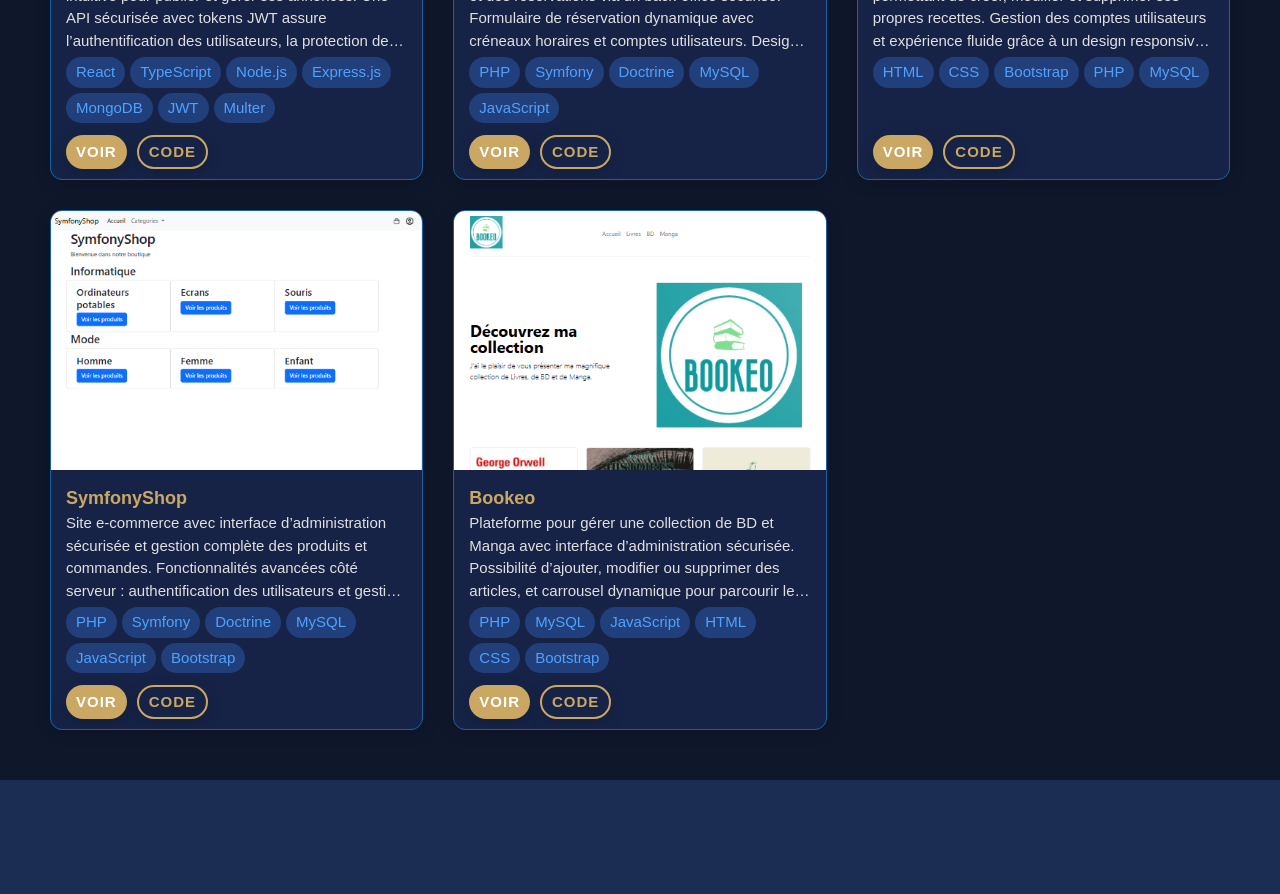
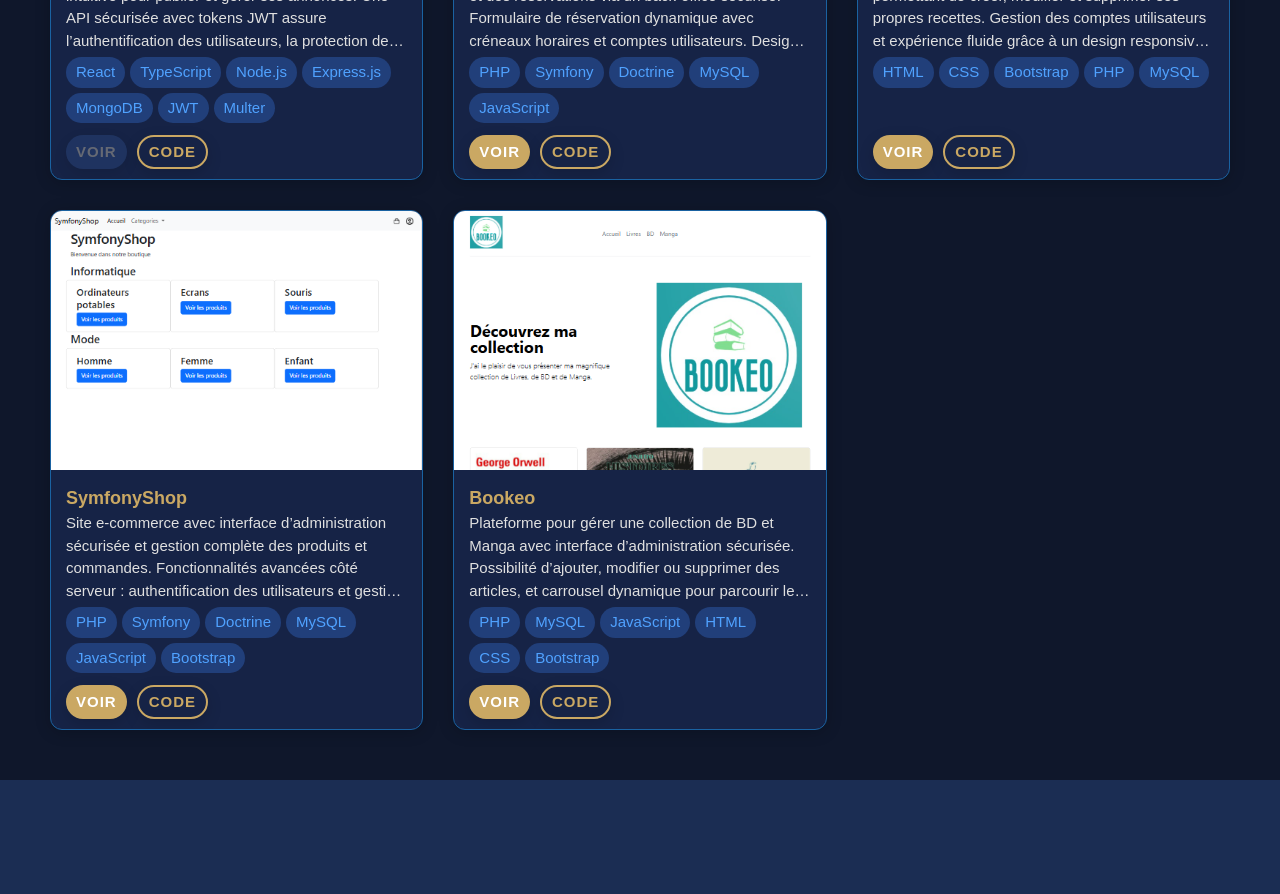
Before and after one commit to AlexDelapierre/Portfolio-React, a React (Create React App) app: page / in a window 1280 px wide. Shown: the part 2940-3834 px from the top of the page. Built offline with nearby package versions, Linux system fonts and the light colour scheme.

Commit message:
feat: Card inactive button

```diff
--- a/src/components/Card/Card.css
+++ b/src/components/Card/Card.css
@@ -112,3 +112,12 @@
 .card-btn {
   padding: 0.4rem 1rem;
 }
+
+.inactive-link {
+  background-color: #243b6b !important; /* couleur sombre fixe */
+  color: #888 !important;               /* texte plus clair */
+  cursor: not-allowed;
+  pointer-events: none;                  /* désactive le clic */
+  opacity: 0.7;                          /* optionnel : accent visuel */
+  text-decoration: none;                 /* retire soulignement éventuel */
+}
--- a/src/components/Card/Card.jsx
+++ b/src/components/Card/Card.jsx
@@ -71,17 +71,17 @@ function ProjectCard({
         <div className="card-buttons-container">
           <a
             href={liveLink}
-            target="_blank"
-            rel="noopener noreferrer"
-            className="btn card-btn btn-primary"
+            target={liveLink === "#" ? "_self" : "_blank"} // si lien inactif, reste sur la page
+            rel={liveLink === "#" ? undefined : "noopener noreferrer"}
+            className={`btn card-btn btn-primary ${liveLink === "#" ? "inactive-link" : ""}`}
           >
             Voir
           </a>
           <a
             href={codeLink}
-            target="_blank"
-            rel="noopener noreferrer"
-            className="btn card-btn btn-secondary"
+            target={codeLink === "#" ? "_self" : "_blank"} // ne s'ouvre pas dans un nouvel onglet si inactif
+            rel={codeLink === "#" ? undefined : "noopener noreferrer"}
+            className={`btn card-btn btn-secondary ${codeLink === "#" ? "inactive-link" : ""}`}
           >
             Code
           </a>
```
Also changed, not shown: src/data/projectsData.js (line endings or trailing spaces).
